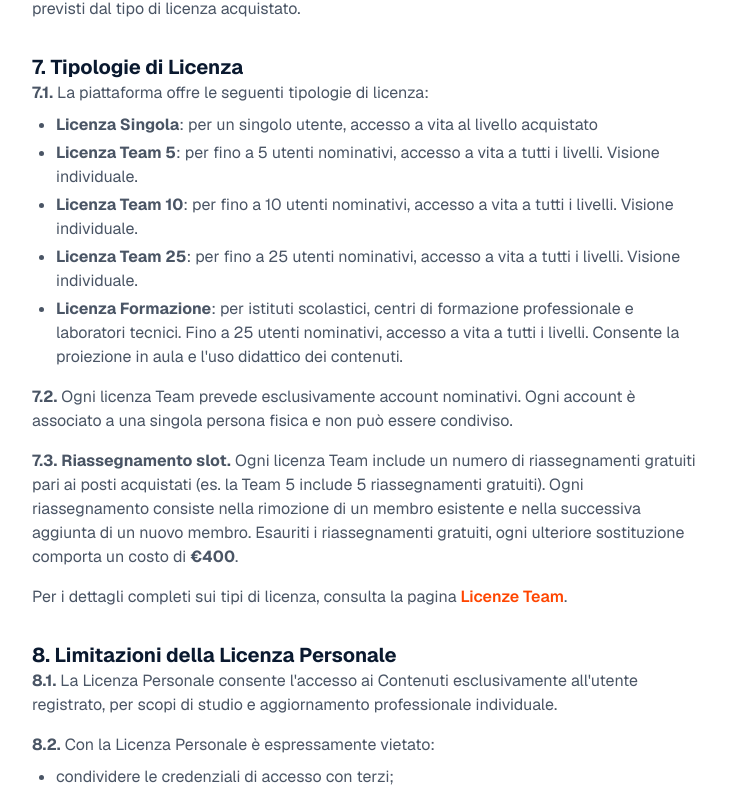
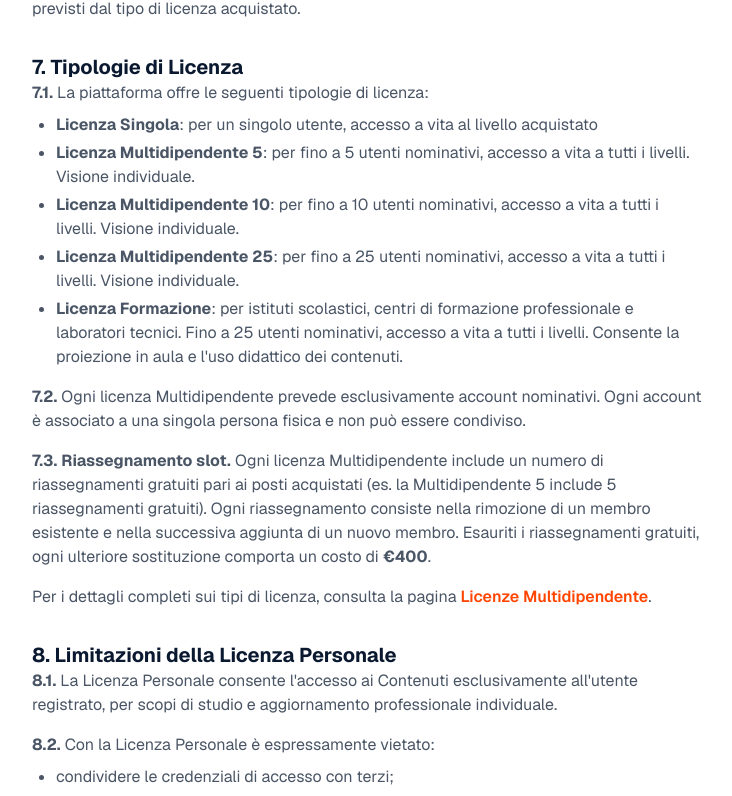
Before and after one commit to simonsilvercaldaie/sito-caldaie, a Next.js app: page /termini in a window 1280 px wide. Shown: the part 1496-2292 px from the top of the page, without its empty margins (273-1005 px from the left). Built offline with nearby package versions, Linux system fonts and the light colour scheme.

Commit message:
feat: rename Team to Multidipendente to clarify target audience

```diff
--- a/app/corso/[slug]/page.tsx
+++ b/app/corso/[slug]/page.tsx
@@ -592,7 +592,7 @@ export default function CorsoPage() {
                                                     <Users className="w-10 h-10" />
                                                 </div>
                                                 <div>
-                                                    <h4 className="font-bold text-xl text-indigo-900 mb-2">Sei un team o una scuola?</h4>
+                                                    <h4 className="font-bold text-xl text-indigo-900 mb-2">Sei un'azienda multidipendente o una scuola?</h4>
                                                     <p className="text-slate-600 leading-relaxed">
                                                         Licenze per aziende e istituti di formazione.<br />
                                                         <span className="text-sm font-semibold text-indigo-600/80">Risparmia fino al 40%</span>
--- a/app/dashboard/page.tsx
+++ b/app/dashboard/page.tsx
@@ -520,8 +520,8 @@ export default function DashboardPage() {
                             </div>
                             <h2 className="text-2xl font-bold text-indigo-900 mb-2">Vuoi fare un Upgrade?</h2>
                             <p className="text-indigo-700 mb-6 max-w-md mx-auto">
-                                Hai già una licenza singola e vuoi passare a Team?<br />
-                                O hai già un Team e vuoi espanderlo?
+                                Hai già una licenza singola e vuoi passare a Multidipendente?<br />
+                                O hai già una licenza e vuoi espanderla?
                             </p>
                             <Link
                                 href="/dashboard/upgrade"
--- a/app/dashboard/upgrade/page.tsx
+++ b/app/dashboard/upgrade/page.tsx
@@ -182,7 +182,7 @@ export default function UpgradePage() {
                                 from_name: 'Simon Silver Caldaie',
                                 to_email: data.email,
                                 subject: '✅ Upgrade Licenza Completato',
-                                message: `Ciao!\n\nIl tuo upgrade a Team ${targetTeam} è stato completato con successo!\n\nOra puoi gestire i membri del tuo team dalla Dashboard.\n\nAccedi qui:\nhttps://simonsilvercaldaie.it/dashboard\n\nGrazie!\nSimon Silver`
+                                message: `Ciao!\n\nIl tuo upgrade a Multidipendente ${targetTeam} è stato completato con successo!\n\nOra puoi gestire i membri del tuo team dalla Dashboard.\n\nAccedi qui:\nhttps://simonsilvercaldaie.it/dashboard\n\nGrazie!\nSimon Silver`
                             }
                         }
                         await fetch('https://api.emailjs.com/api/v1.0/email/send', {
@@ -239,7 +239,7 @@ export default function UpgradePage() {
                             <div>
                                 <p className="text-amber-800 font-medium">Hai acquistato: {ownedLevels.map(l => l.charAt(0).toUpperCase() + l.slice(1)).join(', ')}</p>
                                 <p className="text-amber-700 text-sm mt-1">
-                                    Per passare a una licenza Team, devi prima acquistare <strong>tutti e 3 i livelli</strong> (Base, Intermedio, Avanzato).
+                                    Per passare a una licenza Multidipendente, devi prima acquistare <strong>tutti e 3 i livelli</strong> (Base, Intermedio, Avanzato).
                                 </p>
                                 <Link href="/catalogo" className="inline-block mt-3 text-amber-800 font-bold underline hover:text-amber-900">
                                     Vai al Catalogo per completare gli acquisti
@@ -251,7 +251,7 @@ export default function UpgradePage() {
                         <div className="flex items-center gap-3 p-4 bg-green-50 rounded-lg border border-green-100">
                             <CheckCircle2 className="w-5 h-5 text-green-600 flex-shrink-0" />
                             <p className="text-green-800">
-                                <strong>Licenza Singola Completa</strong> - Hai tutti e 3 i livelli. Puoi fare l'upgrade a Team!
+                                <strong>Licenza Singola Completa</strong> - Hai tutti e 3 i livelli. Puoi fare l'upgrade a Multidipendente!
                             </p>
                         </div>
                     )}
@@ -259,7 +259,7 @@ export default function UpgradePage() {
                         <div className="flex items-center gap-3 p-4 bg-indigo-50 rounded-lg border border-indigo-100">
                             <Users className="w-5 h-5 text-indigo-600 flex-shrink-0" />
                             <p className="text-indigo-800">
-                                <strong>Team 5</strong> - Hai già una licenza Team attiva. Gestisci i tuoi membri dalla <Link href="/dashboard" className="underline font-bold">Dashboard</Link>.
+                                <strong>Multidipendente 5</strong> - Hai già una licenza Multi-utente attiva. Gestisci i tuoi membri dalla <Link href="/dashboard" className="underline font-bold">Dashboard</Link>.
                             </p>
                         </div>
                     )}
@@ -267,7 +267,7 @@ export default function UpgradePage() {
                         <div className="flex items-center gap-3 p-4 bg-indigo-50 rounded-lg border border-indigo-100">
                             <Users className="w-5 h-5 text-indigo-600 flex-shrink-0" />
                             <p className="text-indigo-800">
-                                <strong>Team 10</strong> - Hai già una licenza Team attiva. Gestisci i tuoi membri dalla <Link href="/dashboard" className="underline font-bold">Dashboard</Link>.
+                                <strong>Multidipendente 10</strong> - Hai già una licenza Multi-utente attiva. Gestisci i tuoi membri dalla <Link href="/dashboard" className="underline font-bold">Dashboard</Link>.
                             </p>
                         </div>
                     )}
@@ -275,7 +275,7 @@ export default function UpgradePage() {
                         <div className="flex items-center gap-3 p-4 bg-purple-50 rounded-lg border border-purple-100">
                             <CheckCircle2 className="w-5 h-5 text-purple-600 flex-shrink-0" />
                             <p className="text-purple-800">
-                                <strong>Team 25</strong> - Hai già la licenza massima disponibile! 🎉
+                                <strong>Multidipendente 25</strong> - Hai già la licenza massima disponibile! 🎉
                             </p>
                         </div>
                     )}
@@ -311,7 +311,7 @@ export default function UpgradePage() {
                         <div className="grid md:grid-cols-3 gap-6">
                             {/* Team 5 */}
                             <UpgradeCard
-                                title="Team 5"
+                                title="Multidipendente 5"
                                 users={5}
                                 price={user?.email === 'simonsilvercaldaie@gmail.com' ? 1 : UPGRADE_PRICES.individual_to_team_5}
                                 enabled={tosAccepted}
@@ -320,7 +320,7 @@ export default function UpgradePage() {
 
                             {/* Team 10 */}
                             <UpgradeCard
-                                title="Team 10"
+                                title="Multidipendente 10"
                                 users={10}
                                 price={user?.email === 'simonsilvercaldaie@gmail.com' ? 1 : UPGRADE_PRICES.individual_to_team_10}
                                 enabled={tosAccepted}
@@ -329,7 +329,7 @@ export default function UpgradePage() {
 
                             {/* Team 25 */}
                             <UpgradeCard
-                                title="Team 25"
+                                title="Multidipendente 25"
                                 users={25}
                                 price={user?.email === 'simonsilvercaldaie@gmail.com' ? 1 : UPGRADE_PRICES.individual_to_team_25}
                                 enabled={tosAccepted}
--- a/app/licenze-team/page.tsx
+++ b/app/licenze-team/page.tsx
@@ -227,7 +227,7 @@ export default function TeamLicensePage() {
                             Per Aziende, Centri Assistenza e Istituti di Formazione
                         </span>
                         <h1 className="text-4xl md:text-6xl font-extrabold text-slate-900 mb-6">
-                            Licenze <span className="text-indigo-600">Team</span>
+                            Licenze <span className="text-indigo-600">Multidipendente</span>
                         </h1>
                         <p className="text-xl text-slate-600 max-w-3xl mx-auto">
                             Soluzione completa per aziende e formatori. Risparmia fino al 40% rispetto alle licenze singole e gestisci la formazione in un unico posto.
@@ -257,21 +257,21 @@ export default function TeamLicensePage() {
 
                     <div className="grid md:grid-cols-2 lg:grid-cols-4 gap-6 max-w-7xl mx-auto">
                         <TeamCard
-                            title="Team 5"
+                            title="Multidipendente 5"
                             users={5}
                             price="3.000"
                             code="team_5"
                             amount={3000}
                         />
                         <TeamCard
-                            title="Team 10"
+                            title="Multidipendente 10"
                             users={10}
                             price="4.000"
                             code="team_10"
                             amount={4000}
                         />
                         <TeamCard
-                            title="Team 25"
+                            title="Multidipendente 25"
                             users={25}
                             price="5.000"
                             code="team_25"
--- a/app/termini/page.tsx
+++ b/app/termini/page.tsx
@@ -94,16 +94,16 @@ export default function TerminiPage() {
                             <p><strong>7.1.</strong> La piattaforma offre le seguenti tipologie di licenza:</p>
                             <ul className="list-disc pl-6 mt-2 space-y-1">
                                 <li><strong>Licenza Singola</strong>: per un singolo utente, accesso a vita al livello acquistato</li>
-                                <li><strong>Licenza Team 5</strong>: per fino a 5 utenti nominativi, accesso a vita a tutti i livelli. Visione individuale.</li>
-                                <li><strong>Licenza Team 10</strong>: per fino a 10 utenti nominativi, accesso a vita a tutti i livelli. Visione individuale.</li>
-                                <li><strong>Licenza Team 25</strong>: per fino a 25 utenti nominativi, accesso a vita a tutti i livelli. Visione individuale.</li>
+                                <li><strong>Licenza Multidipendente 5</strong>: per fino a 5 utenti nominativi, accesso a vita a tutti i livelli. Visione individuale.</li>
+                                <li><strong>Licenza Multidipendente 10</strong>: per fino a 10 utenti nominativi, accesso a vita a tutti i livelli. Visione individuale.</li>
+                                <li><strong>Licenza Multidipendente 25</strong>: per fino a 25 utenti nominativi, accesso a vita a tutti i livelli. Visione individuale.</li>
                                 <li><strong>Licenza Formazione</strong>: per istituti scolastici, centri di formazione professionale e laboratori tecnici. Fino a 25 utenti nominativi, accesso a vita a tutti i livelli. Consente la proiezione in aula e l'uso didattico dei contenuti.</li>
                             </ul>
-                            <p className="mt-4"><strong>7.2.</strong> Ogni licenza Team prevede esclusivamente account nominativi. Ogni account è associato a una singola persona fisica e non può essere condiviso.</p>
-                            <p className="mt-4"><strong>7.3.</strong> <strong>Riassegnamento slot.</strong> Ogni licenza Team include un numero di riassegnamenti gratuiti pari ai posti acquistati (es. la Team 5 include 5 riassegnamenti gratuiti). Ogni riassegnamento consiste nella rimozione di un membro esistente e nella successiva aggiunta di un nuovo membro. Esauriti i riassegnamenti gratuiti, ogni ulteriore sostituzione comporta un costo di <strong>€400</strong>.</p>
+                            <p className="mt-4"><strong>7.2.</strong> Ogni licenza Multidipendente prevede esclusivamente account nominativi. Ogni account è associato a una singola persona fisica e non può essere condiviso.</p>
+                            <p className="mt-4"><strong>7.3.</strong> <strong>Riassegnamento slot.</strong> Ogni licenza Multidipendente include un numero di riassegnamenti gratuiti pari ai posti acquistati (es. la Multidipendente 5 include 5 riassegnamenti gratuiti). Ogni riassegnamento consiste nella rimozione di un membro esistente e nella successiva aggiunta di un nuovo membro. Esauriti i riassegnamenti gratuiti, ogni ulteriore sostituzione comporta un costo di <strong>€400</strong>.</p>
                             <p className="mt-4">
                                 Per i dettagli completi sui tipi di licenza, consulta la pagina{' '}
-                                <Link href="/licenze-team" className="text-accent hover:underline font-semibold">Licenze Team</Link>.
+                                <Link href="/licenze-team" className="text-accent hover:underline font-semibold">Licenze Multidipendente</Link>.
                             </p>
                         </section>
 
@@ -118,8 +118,8 @@ export default function TerminiPage() {
                                 <li>utilizzare i Contenuti per attività di formazione aziendale, interna o esterna;</li>
                                 <li>registrare, scaricare, duplicare o redistribuire i Contenuti in qualsiasi forma.</li>
                             </ul>
-                            <p className="mt-4"><strong>8.3.</strong> Per usi aziendali o collettivi è obbligatorio acquistare una licenza Team appropriata (Team 5, Team 10 o Team 25).</p>
-                            <p className="mt-4"><strong>8.4.</strong> Per l'uso didattico, la proiezione in aula, la formazione scolastica o professionale, è obbligatorio acquistare la <strong>Licenza Formazione</strong>. Le licenze Team 5, Team 10 e Team 25 <strong>non</strong> autorizzano la proiezione collettiva né l'uso formativo.</p>
+                            <p className="mt-4"><strong>8.3.</strong> Per usi aziendali o collettivi è obbligatorio acquistare una licenza Multidipendente appropriata (Multidipendente 5, 10 o 25).</p>
+                            <p className="mt-4"><strong>8.4.</strong> Per l'uso didattico, la proiezione in aula, la formazione scolastica o professionale, è obbligatorio acquistare la <strong>Licenza Formazione</strong>. Le licenze Multidipendente (5, 10 o 25) <strong>non</strong> autorizzano la proiezione collettiva né l'uso formativo.</p>
                         </section>
 
                         <section>
--- a/lib/legalTexts.ts
+++ b/lib/legalTexts.ts
@@ -13,8 +13,8 @@ L'accesso alla piattaforma avviene esclusivamente tramite account Google. Non so
 **Licenza Personale**
 Ogni licenza personale è valida per un singolo utilizzatore. Non è cedibile né condivisibile con terzi.
 
-**Licenza Team**
-Le licenze Team (5, 10 o 25 posti) assegnano uno slot individuale a ciascun collaboratore. Ogni membro accede con il proprio account Google personale. Le licenze Team non consentono la proiezione in aula né l'uso didattico. Ogni licenza include un numero di riassegnamenti gratuiti pari ai posti (es. Team 5 = 5 riassegnamenti gratis). Oltre la soglia, €400 per riassegnamento.
+**Licenza Multidipendente**
+Le licenze Multidipendente (5, 10 o 25 posti) assegnano uno slot individuale a ciascun collaboratore. Ogni membro accede con il proprio account Google personale. Le licenze Multidipendente non consentono la proiezione in aula né l'uso didattico. Ogni licenza include un numero di riassegnamenti gratuiti pari ai posti (es. Multidipendente 5 = 5 riassegnamenti gratis). Oltre la soglia, €400 per riassegnamento.
 
 **Licenza Formazione**
 La Licenza Formazione è riservata a istituti scolastici, centri di formazione professionale e laboratori tecnici. È l'unica licenza che autorizza la proiezione in aula e l'uso didattico dei contenuti.
```
Also changed, not shown: components/TeamDashboard.tsx (+5 -5 lines).
